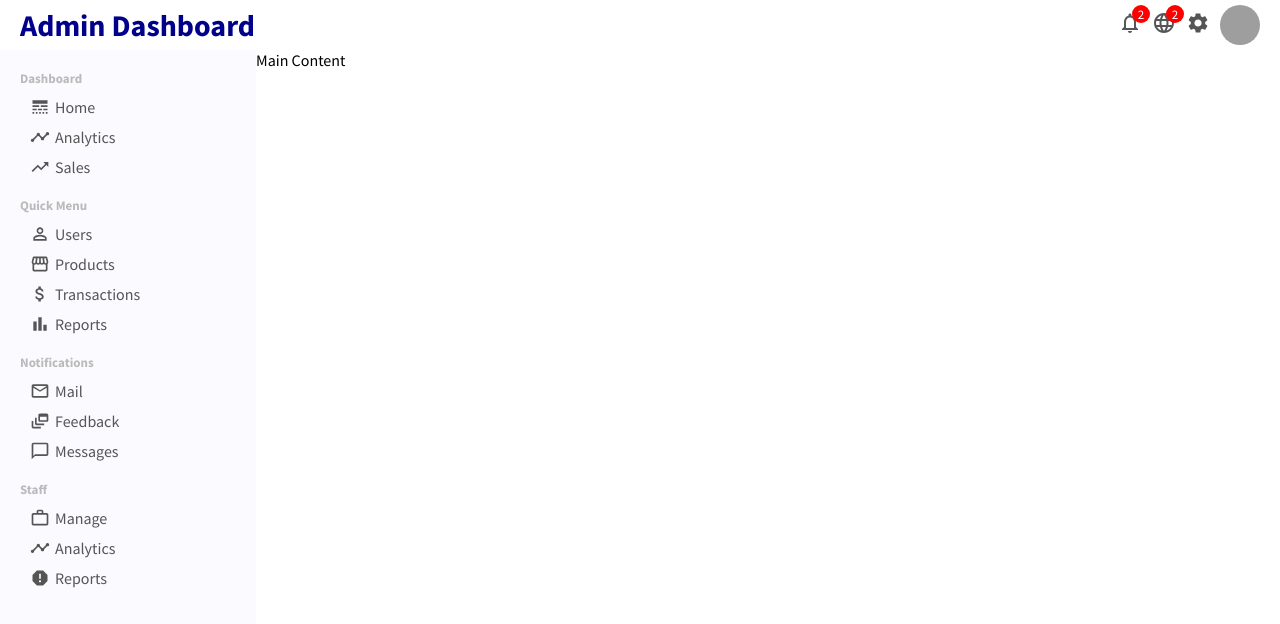
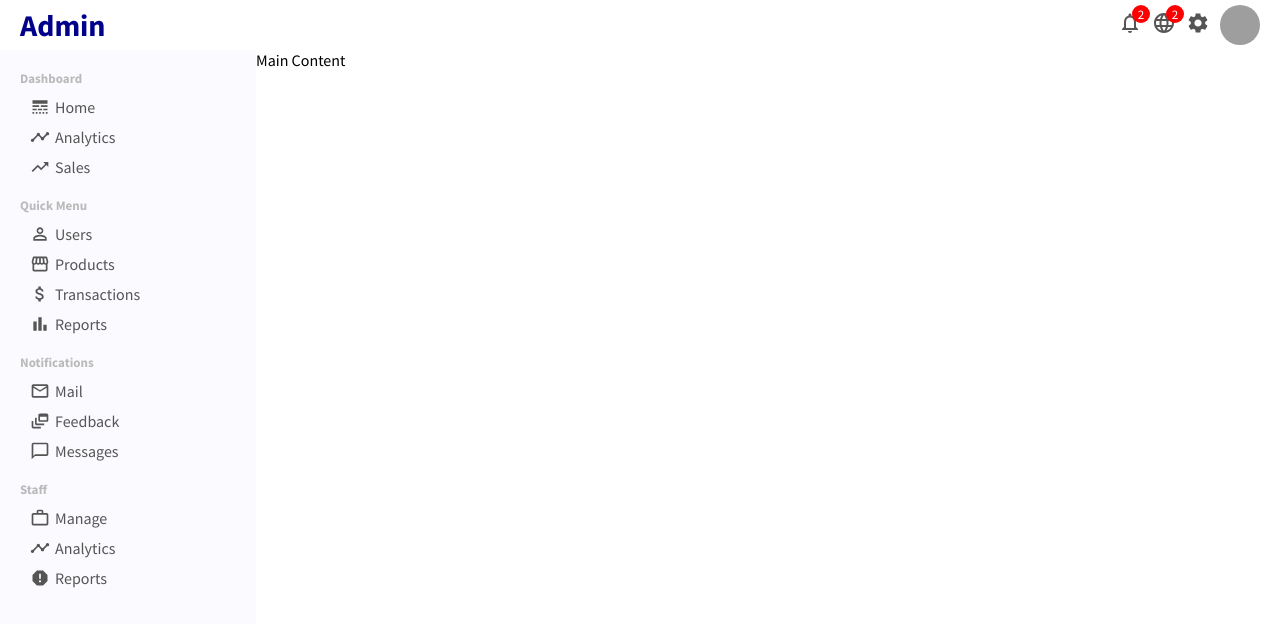
Before and after one commit to Mohammed-Mounir/React-E-Commerce-App, a React (Create React App) app: page / in a window 1280 px wide. Shown: the top 624 px of the page. Built offline with nearby package versions, Linux system fonts and the light colour scheme; grey boxes are pictures that could not be loaded.

Commit message:
Logo rename

```diff
--- a/src/components/Topbar/Topbar.jsx
+++ b/src/components/Topbar/Topbar.jsx
@@ -7,7 +7,7 @@ const Topbar = () => {
     <div className="topbar">
       <div className="topbarWrapper">
         <div className="topLeft">
-          <span className="logo">Admin Dashboard</span>
+          <span className="logo">Admin</span>
         </div>
         <div className="topRight">
           <div className="topbarIconContainer">
```
